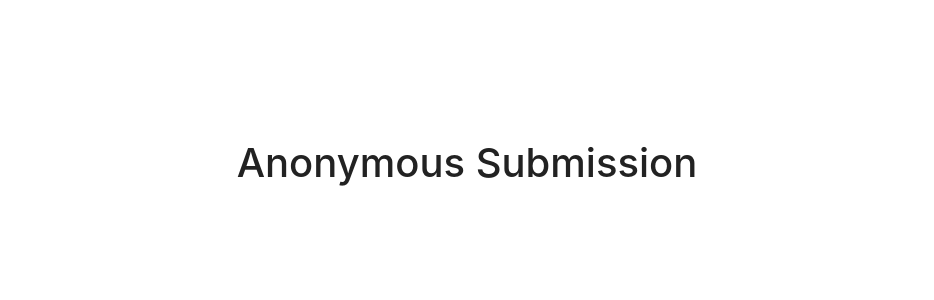
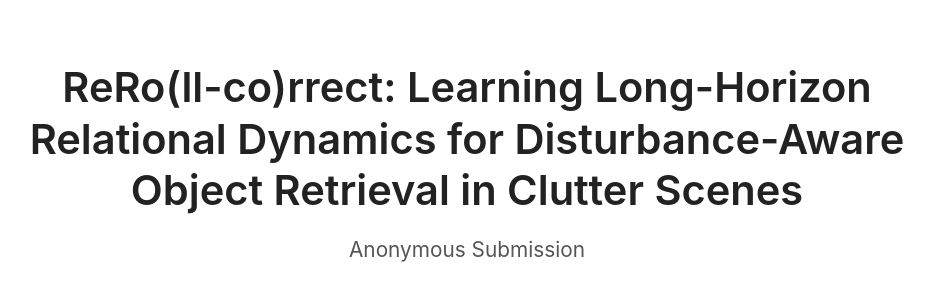
Before and after one commit to mintChocolate717/obj-retrv, a plain HTML site: page index.html in a window 1280 px wide. Shown: the part 238-538 px from the top of the page, without its empty margins (173-1107 px from the left). Drawn offline with Linux system fonts and the light colour scheme.

Commit message:
Add the temporary paper title

```diff
--- a/index.html
+++ b/index.html
@@ -3,14 +3,19 @@
 <head>
 <meta charset="utf-8">
 <meta name="viewport" content="width=device-width, initial-scale=1">
-<title>Anonymous Submission</title>
+<title>ReRo(ll-co)rrect: Learning Long-Horizon Relational Dynamics for Disturbance-Aware Object Retrieval in Clutter Scenes</title>
 <style>
-  html, body { height: 100%; margin: 0; }
-  body { display: flex; align-items: center; justify-content: center; background: #ffffff; color: #222222; font-family: -apple-system, BlinkMacSystemFont, "Segoe UI", Helvetica, Arial, sans-serif; }
-  h1 { margin: 0 16px; font-size: clamp(1.5rem, 4vw, 2.5rem); font-weight: 500; text-align: center; }
+  html, body { margin: 0; }
+  body { box-sizing: border-box; min-height: 100vh; padding: 24px 16px; display: flex; align-items: center; justify-content: center; background: #ffffff; color: #222222; font-family: -apple-system, BlinkMacSystemFont, "Segoe UI", Helvetica, Arial, sans-serif; }
+  main { max-width: 56rem; text-align: center; }
+  h1 { margin: 0 0 1.25rem; font-size: clamp(1.6rem, 3.6vw, 2.6rem); font-weight: 600; line-height: 1.25; }
+  .authors { margin: 0; font-size: clamp(1.05rem, 2vw, 1.3rem); color: #555555; }
 </style>
 </head>
 <body>
-<h1>Anonymous Submission</h1>
+<main>
+<h1>ReRo(ll-co)rrect: Learning Long-Horizon Relational Dynamics for Disturbance-Aware Object Retrieval in Clutter Scenes</h1>
+<p class="authors">Anonymous Submission</p>
+</main>
 </body>
 </html>
```
